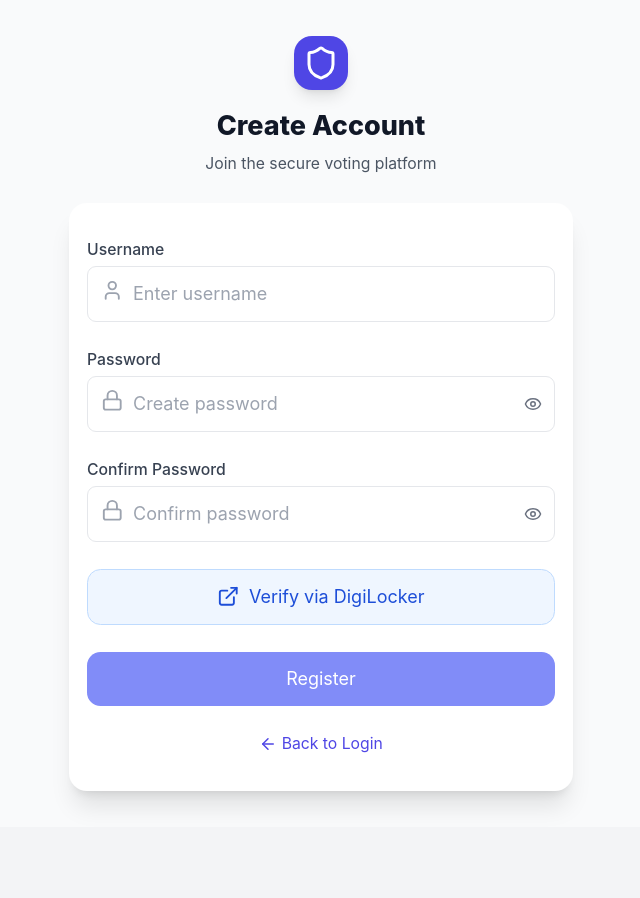
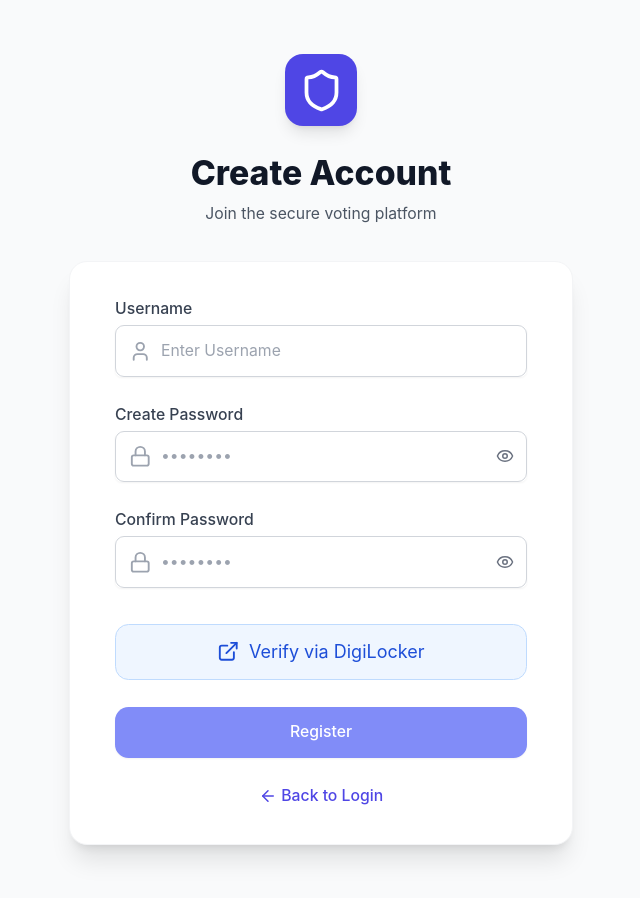
Before and after one commit to sidd1224/iBallot, a React (Vite) app in the folder frontend-voter/: page /register in a window 1280 px wide. Shown: the whole page, without its empty margins (319-959 px from the left). Before the commit the page ends 827 px from the top, so only its background shows below. Built offline with nearby package versions, Linux system fonts and the light colour scheme.

Commit message:
register updated

```diff
--- a/frontend-voter/src/pages/user/Register.jsx
+++ b/frontend-voter/src/pages/user/Register.jsx
@@ -31,20 +31,19 @@ const Register = ({ onViewChange }) => {
   const [loading, setLoading] = useState(false);
   const [error, setError] = useState('');
 
-  // UI-only states
+  // 🔹 UI-only states (no behavior change)
   const [touched, setTouched] = useState({ username: false, password: false });
   const [showPassword, setShowPassword] = useState(false);
   const [showConfirmPassword, setShowConfirmPassword] = useState(false);
 
   const navigate = useNavigate();
 
-  // Username rules
+  // 🔹 Validation rules (UI only)
   const usernameRules = [
     { label: 'At least 3 characters', isValid: v => v.length >= 3 },
     { label: 'Alphanumeric only', isValid: v => /^[a-zA-Z0-9]+$/.test(v) }
   ];
 
-  // Password rules
   const passwordRules = [
     { label: 'At least 8 characters', isValid: v => v.length >= 8 },
     { label: 'One uppercase letter', isValid: v => /[A-Z]/.test(v) },
@@ -63,29 +62,29 @@ const Register = ({ onViewChange }) => {
     }
 
     if (password !== confirmPassword) {
-      setError('Passwords do not match.');
+      setError("Passwords do not match.");
       return;
     }
 
     if (!username || !password || !phoneNumber || !verificationData) {
-      setError('Missing verification data. Please try again.');
+      setError("Missing verification data. Please try again.");
       return;
     }
 
     setLoading(true);
 
     try {
-      await axios.post('/api/register', {
+      const response = await axios.post(`/api/register`, {
         username,
         password,
         phoneNumber,
         digilockerData: verificationData
       });
 
-      toast.success('Registration successful! Redirecting...');
+      toast.success("Registration successful! Redirecting to login...");
       setTimeout(() => navigate('/login'), 2000);
     } catch (err) {
-      const msg = err.response?.data?.error || 'Registration failed';
+      const msg = err.response?.data?.error || "Registration failed.";
       setError(msg);
       toast.error(msg);
     } finally {
@@ -97,15 +96,17 @@ const Register = ({ onViewChange }) => {
     <>
       <ToastContainer position="top-right" autoClose={3000} />
 
-      <div className="min-h-screen bg-gray-50 flex flex-col justify-center py-8 px-4">
+      <div className="min-h-screen bg-gray-50 flex flex-col justify-center py-8 sm:py-12 px-4 sm:px-6 lg:px-8">
+
+        {/* Header */}
         <div className="sm:mx-auto sm:w-full sm:max-w-md text-center">
           <div
-            className="mx-auto h-12 w-12 bg-indigo-600 rounded-2xl flex items-center justify-center shadow-lg cursor-pointer"
+            className="mx-auto h-12 w-12 sm:h-16 sm:w-16 bg-indigo-600 rounded-2xl flex items-center justify-center cursor-pointer shadow-lg"
             onClick={() => onViewChange?.('landing')}
           >
-            <Shield className="h-8 w-8 text-white" />
+            <Shield className="h-8 w-8 sm:h-10 sm:w-10 text-white" />
           </div>
-          <h2 className="mt-4 text-2xl font-extrabold text-gray-900">
+          <h2 className="mt-4 sm:mt-6 text-2xl sm:text-3xl font-extrabold text-gray-900">
             Create Account
           </h2>
           <p className="mt-2 text-sm text-gray-600">
@@ -113,13 +114,14 @@ const Register = ({ onViewChange }) => {
           </p>
         </div>
 
-        <div className="mt-6 sm:mx-auto sm:w-full sm:max-w-md">
-          <div className="bg-white py-8 px-4 shadow-xl rounded-2xl">
+        {/* Card */}
+        <div className="mt-6 sm:mt-8 sm:mx-auto sm:w-full sm:max-w-md">
+          <div className="bg-white py-8 px-4 shadow-xl rounded-2xl sm:px-10 border border-gray-100">
 
             {error && (
-              <div className="mb-4 bg-red-50 border border-red-200 text-red-600 px-4 py-3 rounded-lg flex items-center">
+              <div className="mb-4 bg-red-50 border border-red-200 text-red-600 px-4 py-3 rounded-lg flex items-center text-sm">
                 <AlertCircle className="h-5 w-5 mr-2" />
-                {error}
+                <span>{error}</span>
               </div>
             )}
 
@@ -130,17 +132,20 @@ const Register = ({ onViewChange }) => {
                 <label className="block text-sm font-medium text-gray-700">
                   Username
                 </label>
-                <div className="relative mt-1">
-                  <User className="absolute left-3 top-3 h-5 w-5 text-gray-400" />
+                <div className="mt-1 relative rounded-md shadow-sm">
+                  <User className="absolute inset-y-0 left-3 h-5 w-5 text-gray-400 my-auto" />
                   <input
+                    type="text"
+                    required
                     value={username}
                     onChange={e => {
                       setUsername(e.target.value);
                       setTouched(t => ({ ...t, username: true }));
                     }}
                     onBlur={() => setTouched(t => ({ ...t, username: true }))}
-                    className="pl-10 p-3 w-full border rounded-lg"
-                    placeholder="Enter username"
+                    disabled={loading || isVerified}
+                    className="focus:ring-indigo-500 focus:border-indigo-500 block w-full pl-10 text-base sm:text-sm border-gray-300 rounded-lg p-3 border"
+                    placeholder="Enter Username"
                   />
                 </div>
 
@@ -163,20 +168,22 @@ const Register = ({ onViewChange }) => {
               {/* Password */}
               <div>
                 <label className="block text-sm font-medium text-gray-700">
-                  Password
+                  Create Password
                 </label>
-                <div className="relative mt-1">
-                  <Lock className="absolute left-3 top-3 h-5 w-5 text-gray-400" />
+                <div className="mt-1 relative rounded-md shadow-sm">
+                  <Lock className="absolute inset-y-0 left-3 h-5 w-5 text-gray-400 my-auto" />
                   <input
                     type={showPassword ? 'text' : 'password'}
+                    required
                     value={password}
                     onChange={e => {
                       setPassword(e.target.value);
                       setTouched(t => ({ ...t, password: true }));
                     }}
                     onBlur={() => setTouched(t => ({ ...t, password: true }))}
-                    className="pl-10 pr-10 p-3 w-full border rounded-lg"
-                    placeholder="Create password"
+                    disabled={loading}
+                    className="focus:ring-indigo-500 focus:border-indigo-500 block w-full pl-10 pr-10 text-base sm:text-sm border-gray-300 rounded-lg p-3 border"
+                    placeholder="••••••••"
                   />
                   <button
                     type="button"
@@ -208,16 +215,20 @@ const Register = ({ onViewChange }) => {
                 <label className="block text-sm font-medium text-gray-700">
                   Confirm Password
                 </label>
-                <div className="relative mt-1">
-                  <Lock className="absolute left-3 top-3 h-5 w-5 text-gray-400" />
+                <div className="mt-1 relative rounded-md shadow-sm">
+                  <Lock className="absolute inset-y-0 left-3 h-5 w-5 text-gray-400 my-auto" />
                   <input
                     type={showConfirmPassword ? 'text' : 'password'}
+                    required
                     value={confirmPassword}
                     onChange={e => setConfirmPassword(e.target.value)}
-                    className={`pl-10 pr-10 p-3 w-full border rounded-lg ${
-                      confirmPassword && confirmPassword !== password ? 'border-red-400' : ''
+                    disabled={loading}
+                    className={`focus:ring-indigo-500 focus:border-indigo-500 block w-full pl-10 pr-10 text-base sm:text-sm rounded-lg p-3 border ${
+                      confirmPassword && confirmPassword !== password
+                        ? 'border-red-300'
+                        : 'border-gray-300'
                     }`}
-                    placeholder="Confirm password"
+                    placeholder="••••••••"
                   />
                   <button
                     type="button"
@@ -229,13 +240,14 @@ const Register = ({ onViewChange }) => {
                 </div>
 
                 {confirmPassword && confirmPassword !== password && (
-                  <p className="text-xs text-red-500 mt-1 flex items-center">
+                  <p className="mt-1 text-xs text-red-500 flex items-center">
                     <X className="h-3 w-3 mr-1" /> Passwords do not match
                   </p>
                 )}
               </div>
 
               {/* DigiLocker */}
+              <div className="pt-2">
                 {!isVerified ? (
                   <Link
                     to="/verify/digilocker"
@@ -250,12 +262,13 @@ const Register = ({ onViewChange }) => {
                     Identity Verified
                   </div>
                 )}
+              </div>
 
               {/* Register */}
               <button
                 type="submit"
                 disabled={loading || !isVerified}
-                className={`w-full py-3 rounded-xl text-white ${
+                className={`w-full flex justify-center py-3 px-4 border border-transparent rounded-xl shadow-sm text-sm font-medium text-white ${
                   loading || !isVerified
                     ? 'bg-indigo-400 cursor-not-allowed'
                     : 'bg-indigo-600 hover:bg-indigo-700'
@@ -265,11 +278,11 @@ const Register = ({ onViewChange }) => {
               </button>
             </form>
 
-            {/* Back to login */}
+            {/* Back to Login */}
             <div className="mt-6 text-center">
               <button
                 onClick={() => navigate('/login')}
-                className="text-sm text-indigo-600 flex items-center justify-center w-full"
+                className="text-sm font-medium text-indigo-600 hover:text-indigo-500 flex items-center justify-center w-full"
               >
                 <ArrowLeft className="h-4 w-4 mr-1" />
                 Back to Login
```
Lines whose indentation alone changed are shown as unchanged.
